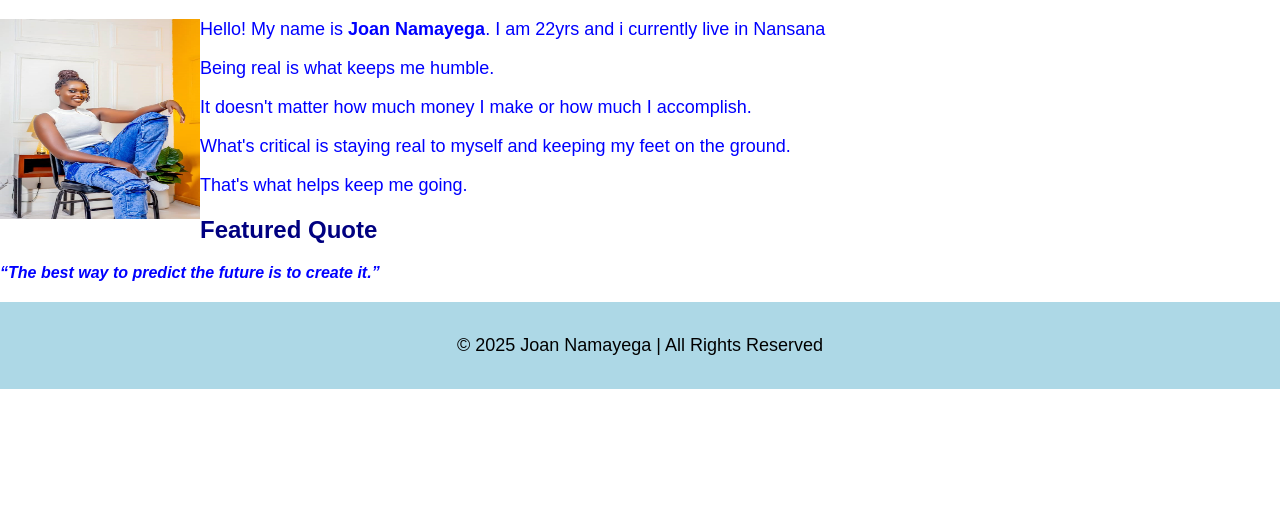
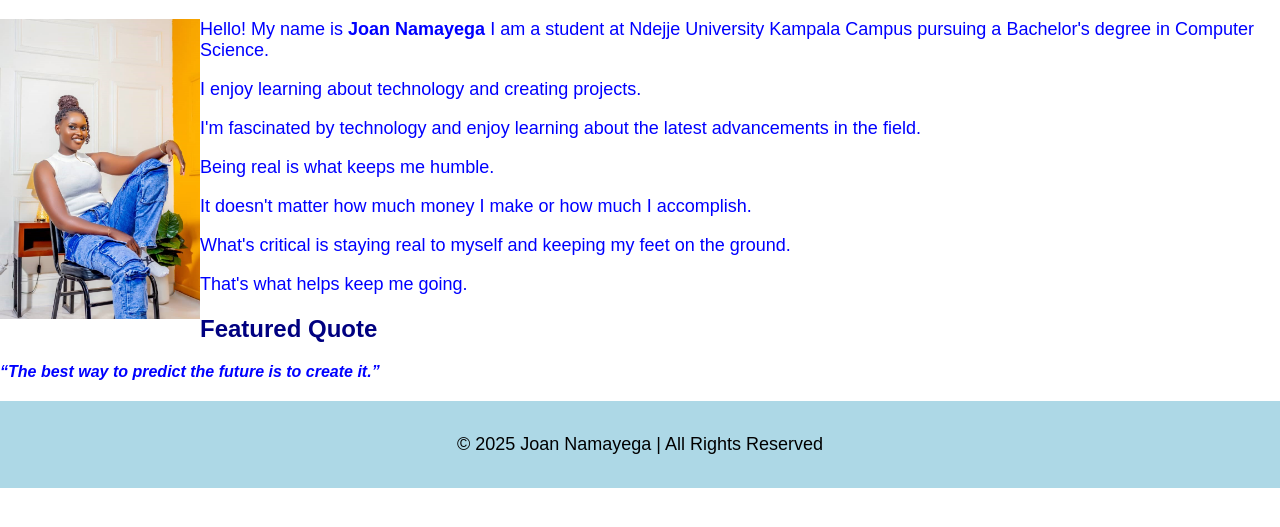
Before and after one commit to joannamayega-arch/profile-website, a plain HTML site: page index.html in a window 1280 px wide. Shown: the part 123-650 px from the top of the page. Drawn offline with Linux system fonts and the light colour scheme.

Commit message:
Add files via upload

```diff
--- a/index.html
+++ b/index.html
@@ -19,9 +19,10 @@
     <h1 style="background-color: lightgreen;">Welcome to My Personal Website</h1>
 
     <div>
-	<img src="My photo.jpg" alt="My photo" style="float:left;width:200px;height:200px">
-        <p>Hello! My name is <b>Joan Namayega</b>. I am 22yrs and i currently live in Nansana</p>
-
+	<img src="My photo.jpg" alt="My photo" style="float:left;width:200px;height:300px">
+        <p>Hello! My name is <b>Joan Namayega</b> I am a student at Ndejje University Kampala Campus pursuing a Bachelor's degree in Computer Science.</p>
+        <p>I enjoy learning about technology and creating projects.</p>
+		<p>I'm fascinated by technology and enjoy learning about the latest advancements in the field.</p>
 <p>  Being real is what keeps me humble.   </p>
 <p>  It doesn't matter how much money I make or how much I accomplish.</p>
 <p>  What's critical is staying real to myself and keeping my feet on the ground.</p>
```
Also changed, not shown: about_me.html (+2 -4 lines).
